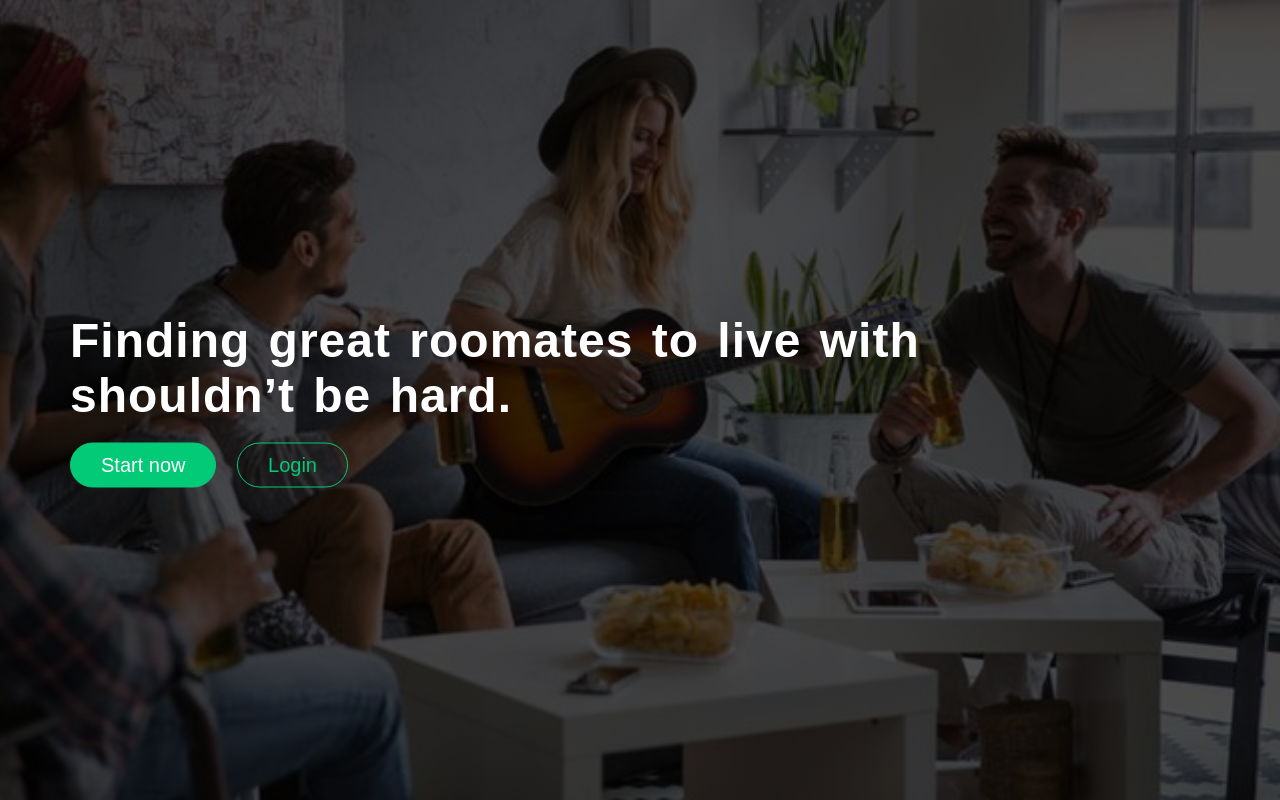
After one commit to redhat-beyond/roo.me, a Django app: template main/templates/main/landing_page.html in a window 1280 px wide. The commit adds this page. Run offline with Django 3.2, Linux system fonts and the light colour scheme; the template is opened without the code that fills it, so the values that code supplies are empty; parts of the project's set-up code (start-up, migrations or seed data) failed here and were passed over.

Commit message:
Adding landing page (#80)
- Add landing page.
- Alter home view to lead unauthenticated users to the landing page.
- Add tests to home view function.
- Add a static dirctory to the main app.

```diff
--- /dev/null
+++ b/main/static/css/style.css
@@ -0,0 +1,94 @@
+body {
+    font-family: Arial, Helvetica, sans-serif;
+    margin: 0;
+}
+
+* {
+    margin: 0;
+    padding: 0;
+    box-sizing: border-box;
+}
+
+html,
+body {
+    background-color: #fff;
+    color: #555;
+    font-family: 'Arial', 'Helvetica', sans-serif;
+    font-weight: 300;
+    font-size: 20px;
+    text-rendering: optimizeLegibility;
+    overflow-x: hidden;
+}
+
+section {
+    background-image: -webkit-linear-gradient(rgba(0, 0, 0, 0.7), rgba(0, 0, 0, 0.7)), url(../img/roommates-landing-page.jpg);
+    background-image: linear-gradient(rgba(0, 0, 0, 0.7), rgba(0, 0, 0, 0.7)), url(../img/roommates-landing-page.jpg);
+    background-size: cover;
+    background-position: center;
+    height: 100vh;
+    background-attachment: fixed;
+}
+
+.text-box {
+    position: absolute;
+    width: 1140px;
+    top: 50%;
+    left: 50%;
+    -webkit-transform: translate(-50%, -50%);
+    -ms-transform: translate(-50%, -50%);
+    transform: translate(-50%, -50%);
+}
+
+h1 {
+    margin-top: 0;
+    margin-bottom: 20px;
+    color: #fff;
+    font-size: 240%;
+    word-spacing: 4px;
+    letter-spacing: 1px;
+}
+
+.btn:link,
+.btn:visited,
+input[type=submit] {
+    display: inline-block;
+    padding: 10px 30px;
+    font-weight: 500;
+    text-decoration: none;
+    border-radius: 200px;
+    -webkit-transition: background-color 0.2s, border 0.2s, color 0.2s;
+    transition: background-color 0.2s, border 0.2s, color 0.2s;
+}
+
+.btn-full:link,
+.btn-full:visited,
+input[type=submit] {
+    background-color: #03ca77;
+    border: 1px solid #03ca77;
+    color: #fff;
+    margin-right: 15px;
+}
+
+.btn-ghost:link,
+.btn-ghost:visited {
+    border: 1px solid #03ca77;
+    color: #03ca77;
+}
+
+.btn:hover,
+.btn:active,
+input[type=submit]:hover,
+input[type=submit]:active {
+    background-color: #1aac6f;
+}
+
+.btn-full:hover,
+.btn-full:active {
+    border: 1px solid #1aac6f;
+}
+
+.btn-ghost:hover,
+.btn-ghost:active {
+    border: 1px solid #1aac6f;
+    color: #fff;
+}
--- /dev/null
+++ b/main/templates/main/landing_page.html
@@ -0,0 +1,19 @@
+{% load static %}
+<!DOCTYPE html>
+<html>
+<head>
+    <title>roo.me - Start now!</title>
+    <link rel="stylesheet" type="text/css" href="{% static 'css/style.css' %}">
+</head>
+
+<body>
+    <section>
+        <div class="text-box">
+            <h1>Finding great roomates to live with<br>shouldn’t be hard.</h1>
+            <a class="btn btn-full" href="#">Start now</a>
+            <a class="btn btn-ghost" href="#">Login</a>
+        </div>
+    </section>
+
+</body>
+</html>
--- a/main/views.py
+++ b/main/views.py
@@ -2,4 +2,6 @@ from django.shortcuts import render
 
 
 def home(request):
-    return render(request, 'main/home.html')
+    if request.user.is_authenticated:
+        return render(request, 'main/home.html')
+    return render(request, 'main/landing_page.html')
```
Also changed, not shown: main/tests.py (+7 -2 lines), main/static/img/roommates-landing-page.jpg (added), main/templates/main/home.html (line endings or trailing spaces).
